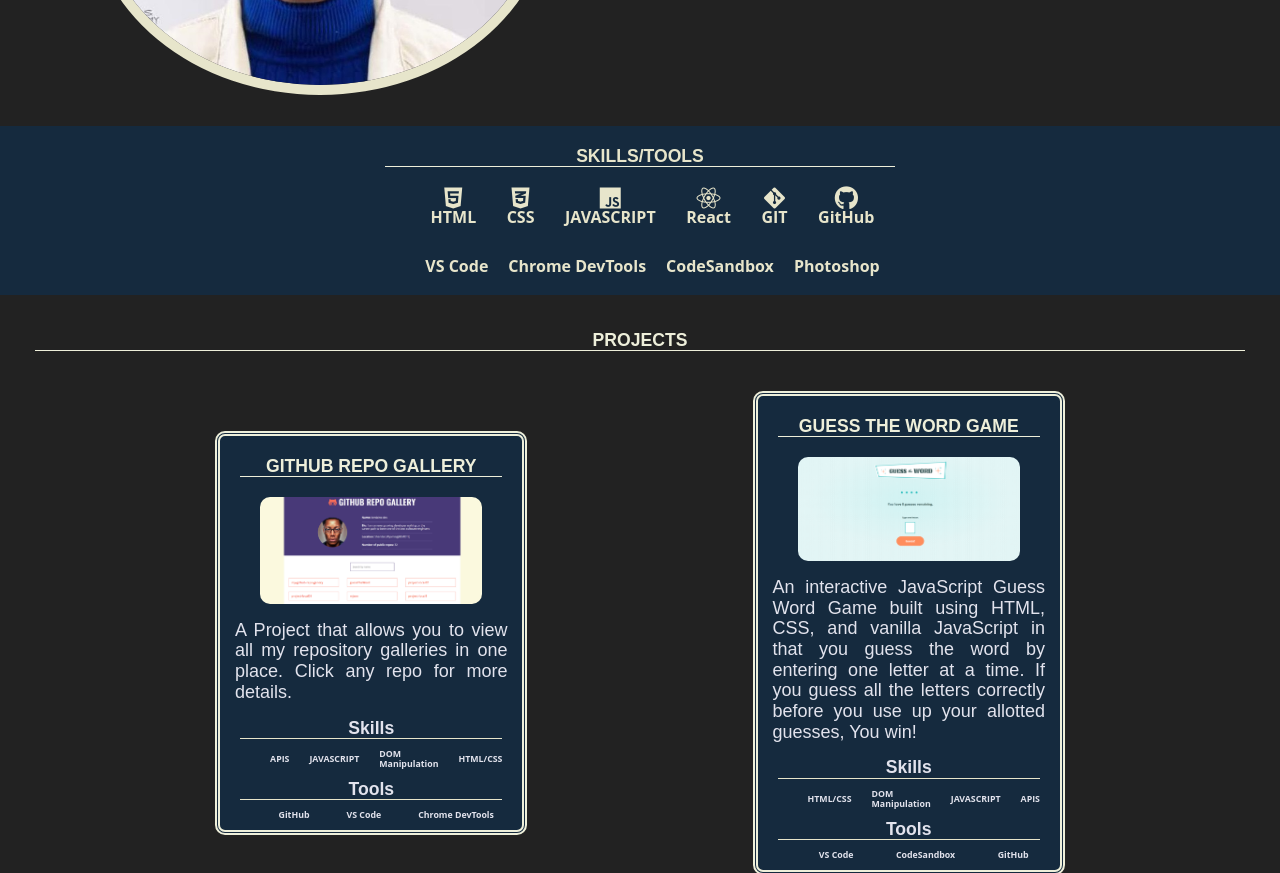
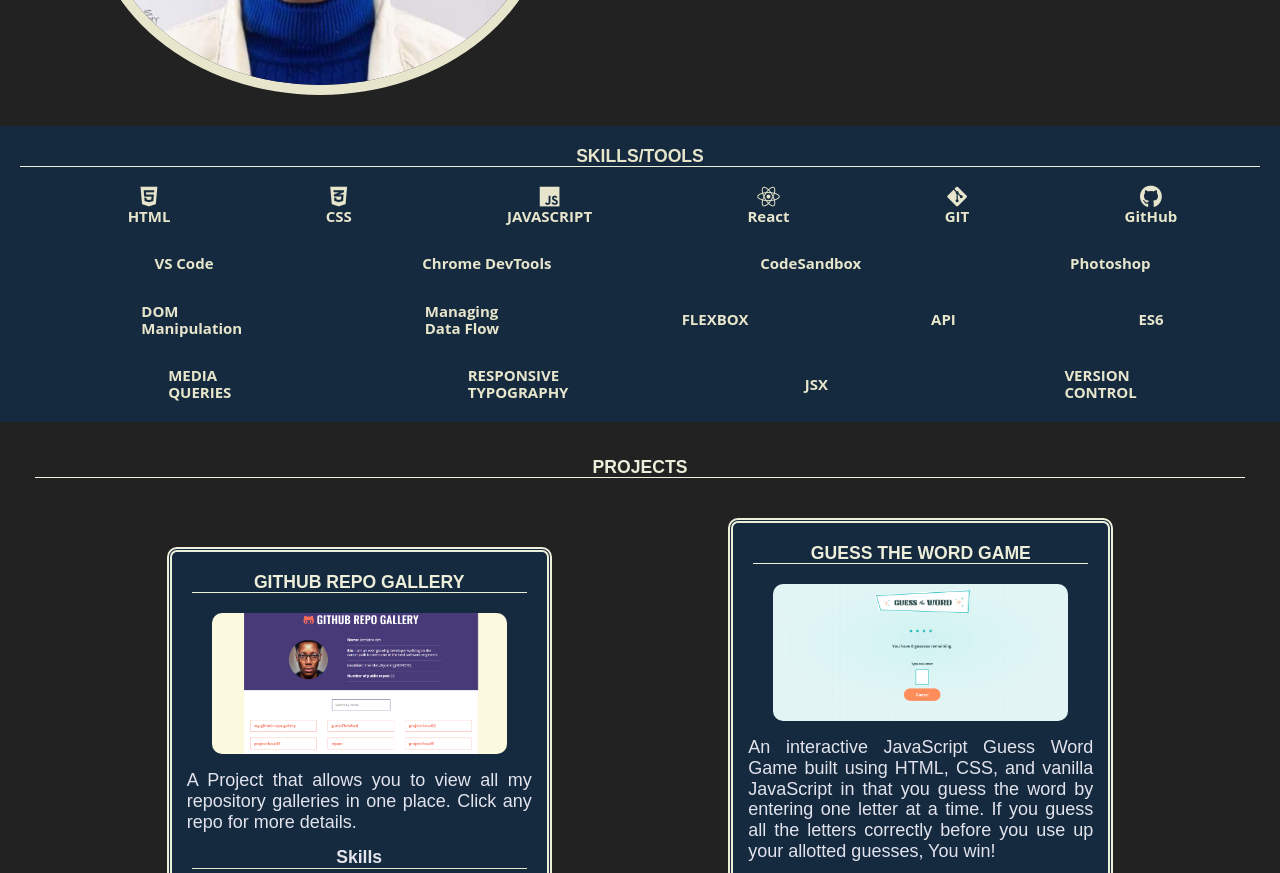
Before and after one commit to kerdaino/portfolio, a website built with Parcel: page index.html in a window 1280 px wide. Shown: the part 569-1442 px from the top of the page. Built offline with nearby package versions, Linux system fonts and the light colour scheme; a web font is replaced by a local one.

Commit message:
bug-fixes3

```diff
--- a/css/main.css
+++ b/css/main.css
@@ -250,6 +250,7 @@ p {
 
 #Skills .full-width {
   color: #E7E5CB;
+  width: 100%;
 }
 
 #Skills h3 {
@@ -293,6 +294,7 @@ p {
 
 #work .full-width {
   margin: 15px;
+  width: 100%;
 }
 
 #work h2,
@@ -527,7 +529,7 @@ footer .social-icons p {
   /* skills style */
 
   #Skills .half-width {
-    font-size: 32px;
+    font-size: 30px;
   }
 
   /* work style */
@@ -544,7 +546,7 @@ footer .social-icons p {
   #work .half-width {
     display: flex;
     justify-content: center;
-    flex-basis: 5%;
+    flex-basis: 30%;
   }
 
   #work .list{
--- a/index.html
+++ b/index.html
@@ -97,6 +97,7 @@
             </ul>
           </div>
         </div>
+
         <div class="half-width">
           <div class="list">
             <ul>
@@ -104,6 +105,29 @@
               <li>Chrome DevTools</li>
               <li>CodeSandbox</li>
               <li>Photoshop</li>
+            </ul>
+          </div>
+        </div>
+
+        <div class="half-width">
+          <div class="list">
+            <ul>
+              <li>DOM<br/>Manipulation</li>
+              <li>Managing<br/>Data Flow</li>
+              <li>FLEXBOX</li>
+              <li>API</li>
+              <li>ES6</li>
+            </ul>
+          </div>
+        </div>
+
+        <div class="half-width">
+          <div class="list">
+            <ul>
+              <li>MEDIA<br/>QUERIES</li>
+              <li>RESPONSIVE<br/>TYPOGRAPHY</li>
+              <li>JSX</li>
+              <li>VERSION<br/>CONTROL</li>
             </ul>
           </div>
         </div>
```
